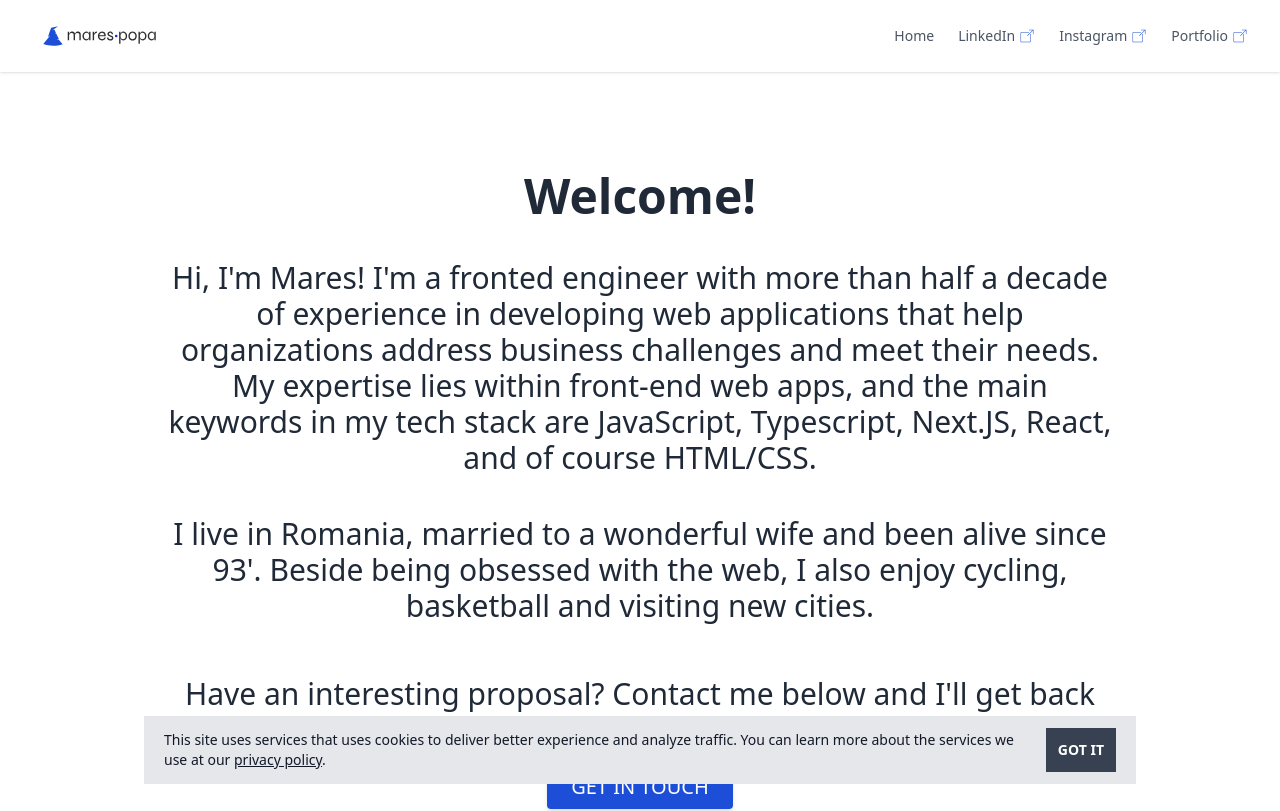
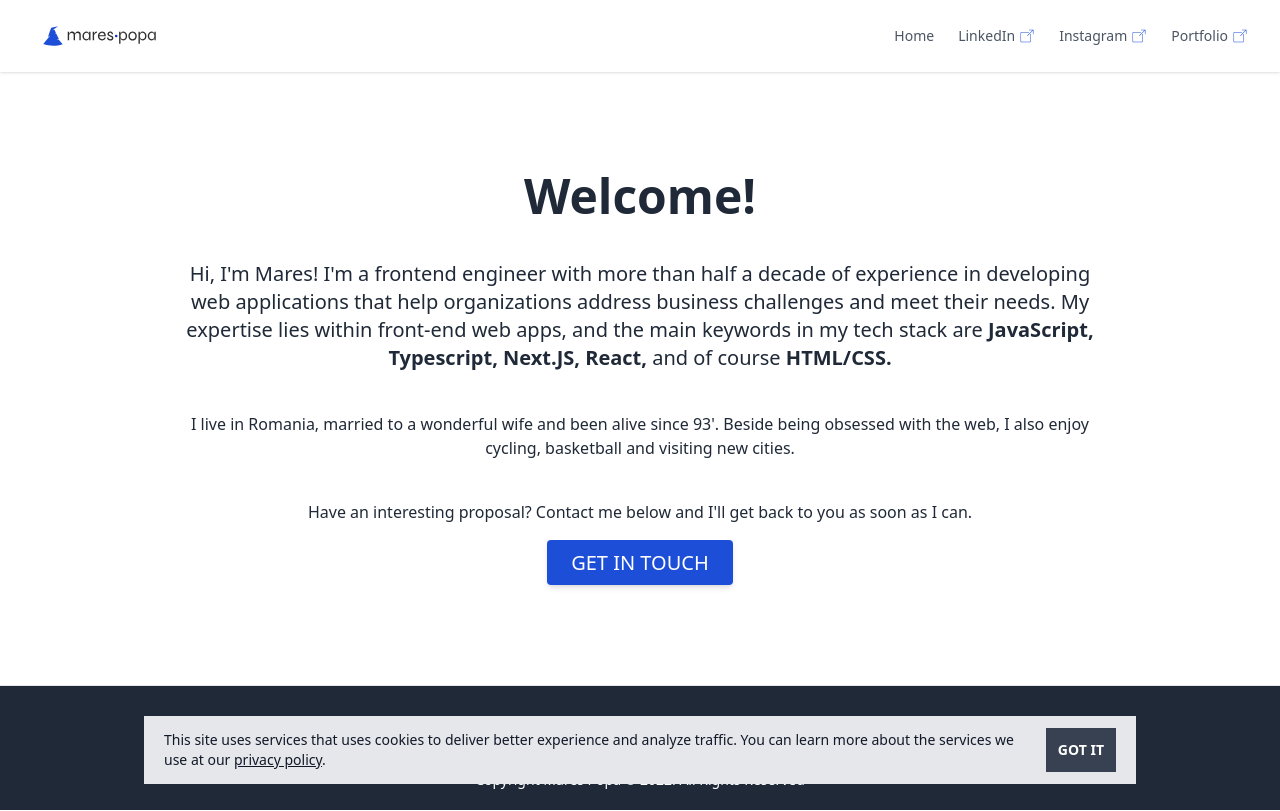
Before and after one commit to marespopa/marespopa, a Next.js app in the folder app/: page / in a window 1280 px wide. Shown: the top 811 px of the page. Built offline with nearby package versions, Linux system fonts and the light colour scheme.

Commit message:
feat(5) - update keywords

```diff
--- a/app/components/landing/Landing.tsx
+++ b/app/components/landing/Landing.tsx
@@ -6,19 +6,22 @@ const Landing = () => {
       <div className="text-center text-gray-800 py-20 px-6">
         <h1 className="text-5xl font-bold mt-0 mb-6">Welcome!</h1>
 
-        <p className="my-10 mx-auto text-3xl">
-          {`Hi, I'm Mares! I'm a fronted engineer with more than half a decade of
+        <p className="my-10 mx-auto text-xl">
+          {`Hi, I'm Mares! I'm a frontend engineer with more than half a decade of
           experience in developing web applications that help organizations
           address business challenges and meet their needs. My expertise lies
-          within front-end web apps, and the main keywords in my tech stack are
-          JavaScript, Typescript, Next.JS, React, and of course HTML/CSS. `}
+          within front-end web apps, and the main keywords in my tech stack are `}
+          <span className="font-bold">
+            {'JavaScript, Typescript, Next.JS, React, '}
+          </span>
+          {'and of course '} <span className="font-bold">HTML/CSS.</span>
         </p>
-        <p className="my-4 mx-auto text-3xl">
+        <p className="my-4 mx-auto text-md">
           {`I live in Romania, married to a wonderful wife and been alive since
           93'. Beside being obsessed with the web, I also enjoy cycling,
           basketball and visiting new cities.`}
         </p>
-        <p className="my-4 mx-auto text-3xl">
+        <p className="my-4 mx-auto text-md">
           <br />
           {`Have an interesting proposal? Contact me below and I'll get back to you as soon as I can.`}
         </p>
```
